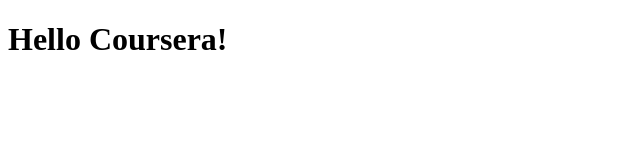
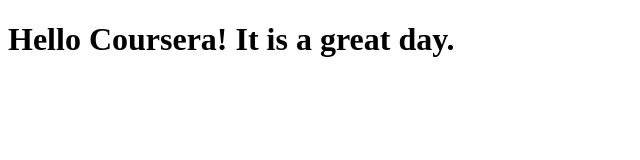
Before and after one commit to danwu2/coursera-test, a plain HTML site: page site/index.html in a window 1280 px wide. Shown: the whole page, without its empty margins (0-640 px from the left). Drawn offline with Linux system fonts and the light colour scheme.

Commit message:
small addition to page content.

```diff
--- a/site/index.html
+++ b/site/index.html
@@ -4,6 +4,6 @@
 	<title> Hello Coursera! </title>
 </head>
 <body>
-	<h1> Hello Coursera!</h1>
+	<h1> Hello Coursera! It is a great day. </h1>
 </body>
 </html>
```
